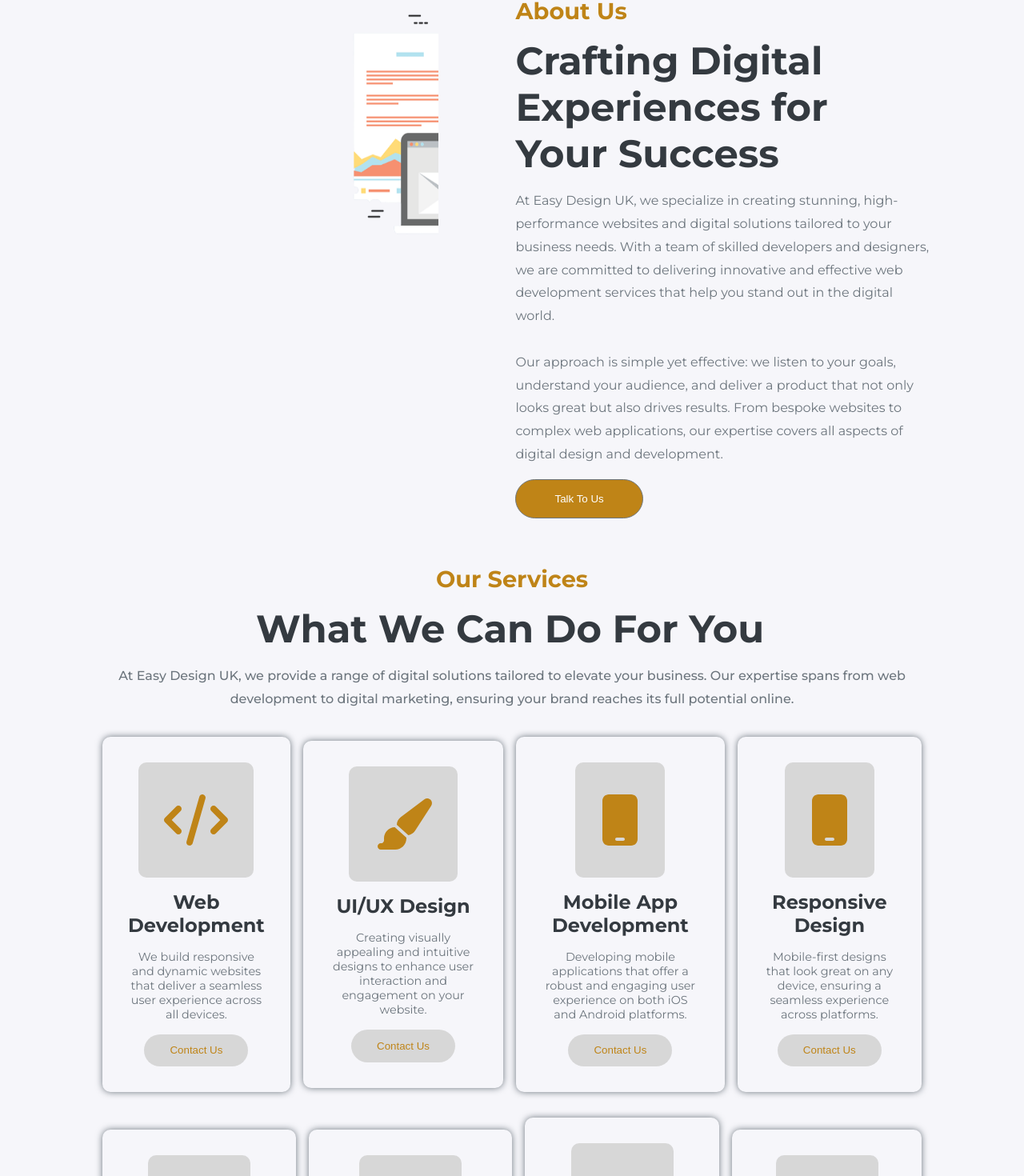
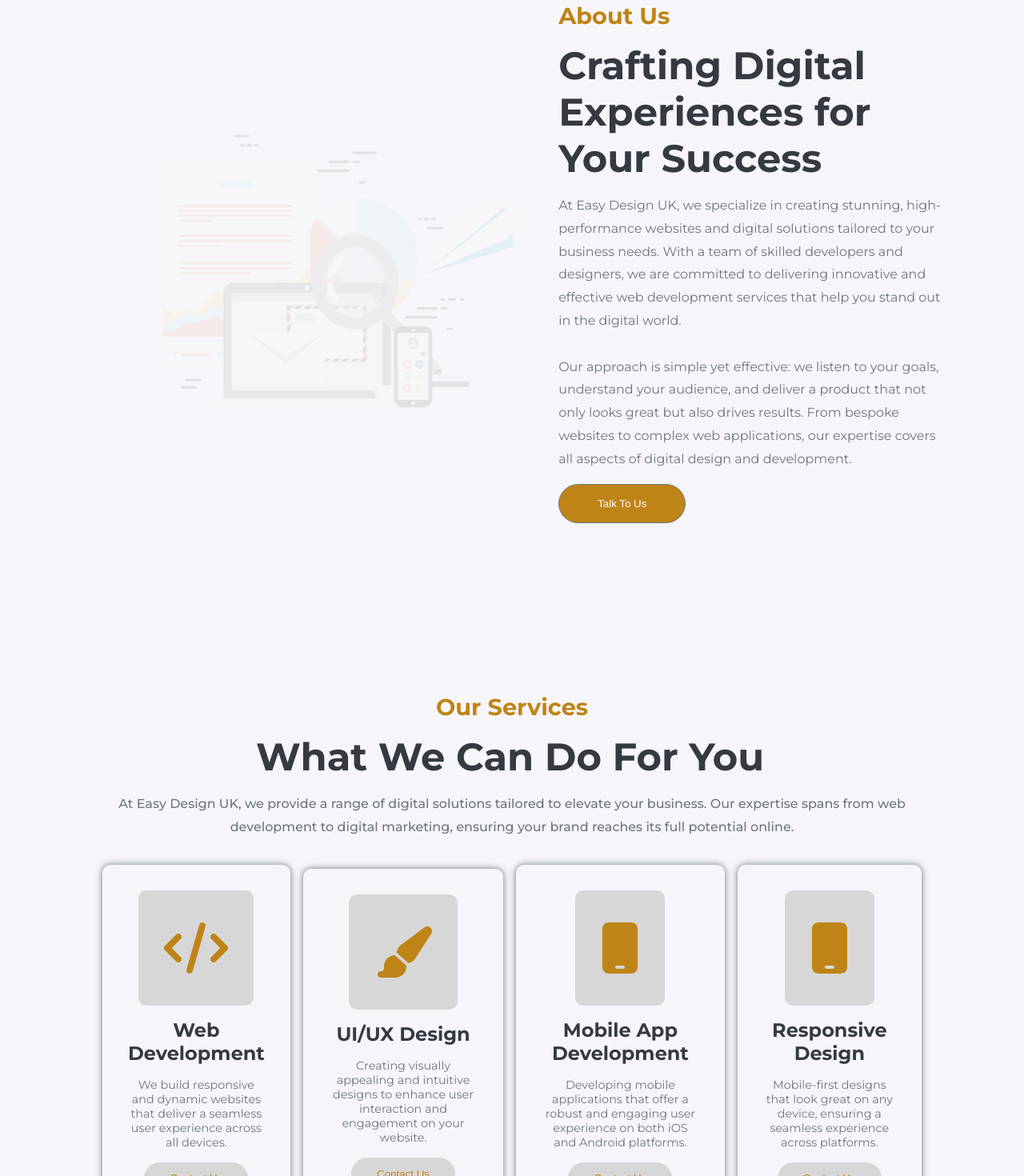
Before and after one commit to Khalifa-pendrops/EasyDesignUK, a React (Vite) app: page / in a window 1280 px wide. Shown: the part 798-2268 px from the top of the page at 80% size. Built offline with nearby package versions, Linux system fonts and the light colour scheme.

Commit message:
3rd animation commit

```diff
--- a/src/Components/About.jsx
+++ b/src/Components/About.jsx
@@ -1,11 +1,22 @@
-import React from "react";
+import React, { useRef } from "react";
+import useOnScreen from "./ScreenLoadSetup";
 import { Link } from "react-router-dom";
 import aboutus from "../assets/about-1.png";
 import "./Home.css";
 
 function About() {
+  const ref = useRef();
+  const isVisible = useOnScreen(ref, "0px");
   return (
-    <div>
+    <div
+      ref={ref}
+      style={{
+        minHeight: "100vh",
+        opacity: isVisible ? 1 : 0,
+        transform: isVisible ? "translateY(0)" : "translateY(100px)",
+        transition: "opacity 0.6s ease-out, transform 0.6s ease-out",
+      }}
+    >
       <section id="/about" className="home-about-div">
         <div className="about-hero-image-div">
           <img className="about-hero-image" src={aboutus} alt="about image" />
--- a/src/Components/Home.css
+++ b/src/Components/Home.css
@@ -471,7 +471,7 @@
     justify-content: center;
     align-items: center;
     gap: 6rem;
-    height: 80vh;
+    height: 100%;
     padding: 0 6rem;
 }
 
@@ -479,64 +479,53 @@
     display: flex;
     justify-content: center;
     align-items: center;
-    width: 40%;
+    width: 50%;
+    position: relative;
+    height: 50vh;
+    /* border: 1px solid; */
+    /* overflow: hidden; */
     /* look out here..*/
+
 }
 
 .about-hero-image {
-    width: 90%;
-    height: 40%;
+    width: 100%;
+    height: 100%;
     position: absolute;
-        bottom: -100px;
-        /* Start just below the viewport */
-        left: 0;
-        /* width: 100px; */
-        /* Adjust image size as needed */
-        opacity: 0;
-        /* Start fully transparent */
-        animation: moveUp 3s forwards, moveSideways 20s infinite alternate;
-}
-
-.about-hero-image-div {
-position: relative;
-    height: 100vh;
-    /* Full viewport height */
-    overflow: hidden;
-    /*THIS NEEDS TO BE WORKED ON!!!*/
+    bottom: -100px;
+    left: 0;
+    top: 5%;
+    /* opacity: 0; */
+    /* animation: moveUp 20s ease-in-out forwards, slideLeftRight 5s ease-in-out infinite; */
+    animation: slideInDown 100s ease-out forwards, slideLeftRight 10s ease-in-out infinite;
 }
 
 @keyframes moveUp {
     0% {
         bottom: -100px;
-        /* Start below the view */
-        opacity: 0;
-        /* Fully transparent */
+        opacity: 1;
+        transform: translateY(100vh);
     }
 
     100% {
         bottom: 50%;
-        /* Adjust based on desired stop position */
         opacity: 1;
-        /* Fully opaque */
+        transform: translateY(0);
     }
 }
 
-@keyframes moveSideways {
-    0% {
-        left: 0;
-        /* Start position */
+@keyframes slideLeftRight {
+
+    0%,
+    100% {
+        transform: translateX(0);
     }
 
     50% {
-        left: calc(100% - 100px);
-        /* Move to the right edge */
-    }
-
-    100% {
-        left: 0;
-        /* Return to the start */
+        transform: translateX(100px);
     }
 }
+
 
 .home-about-right {
     display: flex;
--- /dev/null
+++ b/src/Components/ScreenLoadSetup.js
@@ -0,0 +1,25 @@
+import { useState, useEffect } from "react";
+
+const useOnScreen = (ref, rootMargin = "-100px") => {
+  const [isIntersecting, setIntersecting] = useState(false);
+
+  useEffect(() => {
+    const observer = new IntersectionObserver(
+      ([entry]) => setIntersecting(entry.isIntersecting),
+      { rootMargin }
+    );
+    const currentRef = ref.current;
+
+    if (currentRef) {
+      observer.observe(currentRef);
+    }
+
+    return () => {
+      observer.unobserve(currentRef);
+    };
+  }, [ref, rootMargin]);
+
+  return isIntersecting;
+};
+
+export default useOnScreen;
--- a/src/Components/Services.jsx
+++ b/src/Components/Services.jsx
@@ -1,4 +1,5 @@
-import React from "react";
+import React, { useRef } from "react";
+import useOnScreen from "./ScreenLoadSetup";
 import { Link } from "react-router-dom";
 import { FontAwesomeIcon } from "@fortawesome/react-fontawesome";
 import {
@@ -12,8 +13,18 @@
 } from "@fortawesome/free-solid-svg-icons";
 
 function Services() {
+    const ref = useRef();
+    const isVisible = useOnScreen(ref, "-100px");
   return (
-    <div>
+    <div
+      ref={ref}
+      style={{
+        minHeight: "100vh",
+        opacity: isVisible ? 1 : 0,
+        transform: isVisible ? "translateY(0)" : "translateY(100px)",
+        transition: "opacity 0.6s ease-out, transform 0.6s ease-out",
+      }}
+    >
       <section id="/services" className="services-section">
         <div className="home-service-head">
           <h4>Our Services</h4>
```
